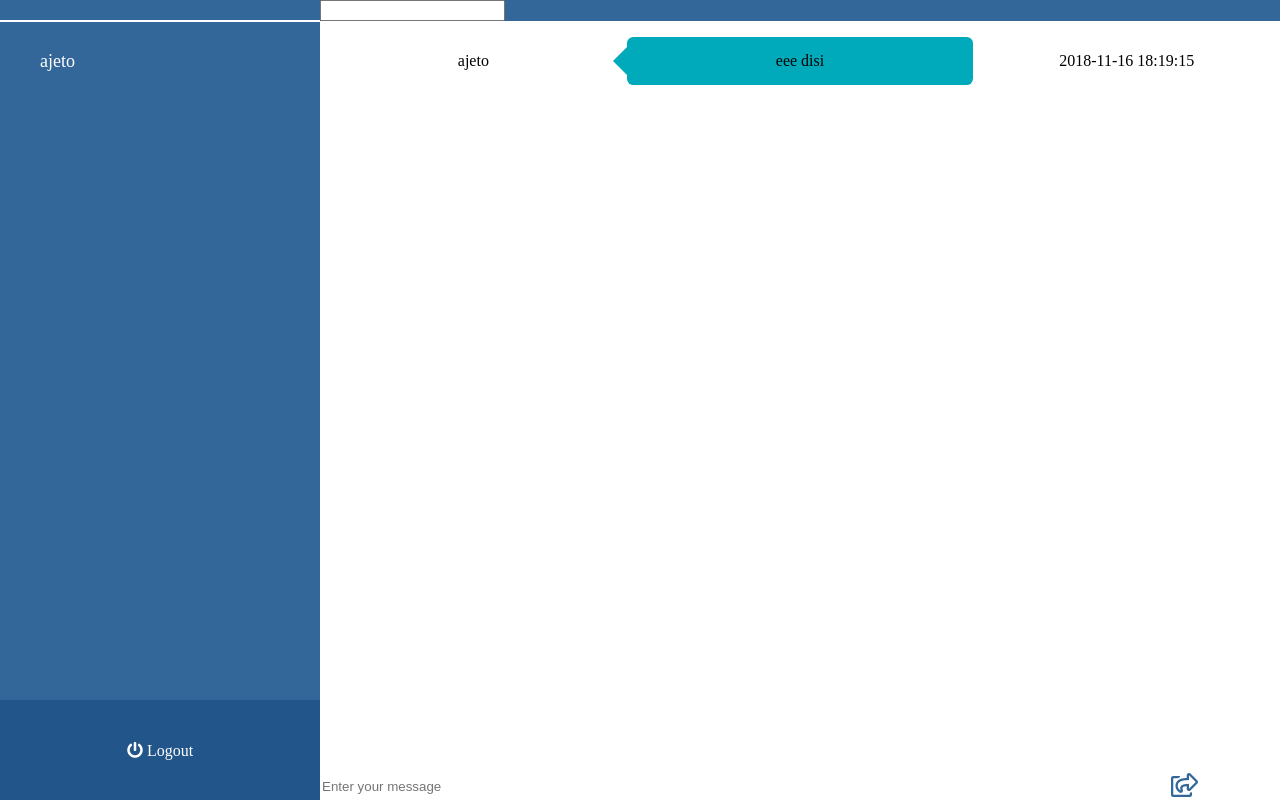
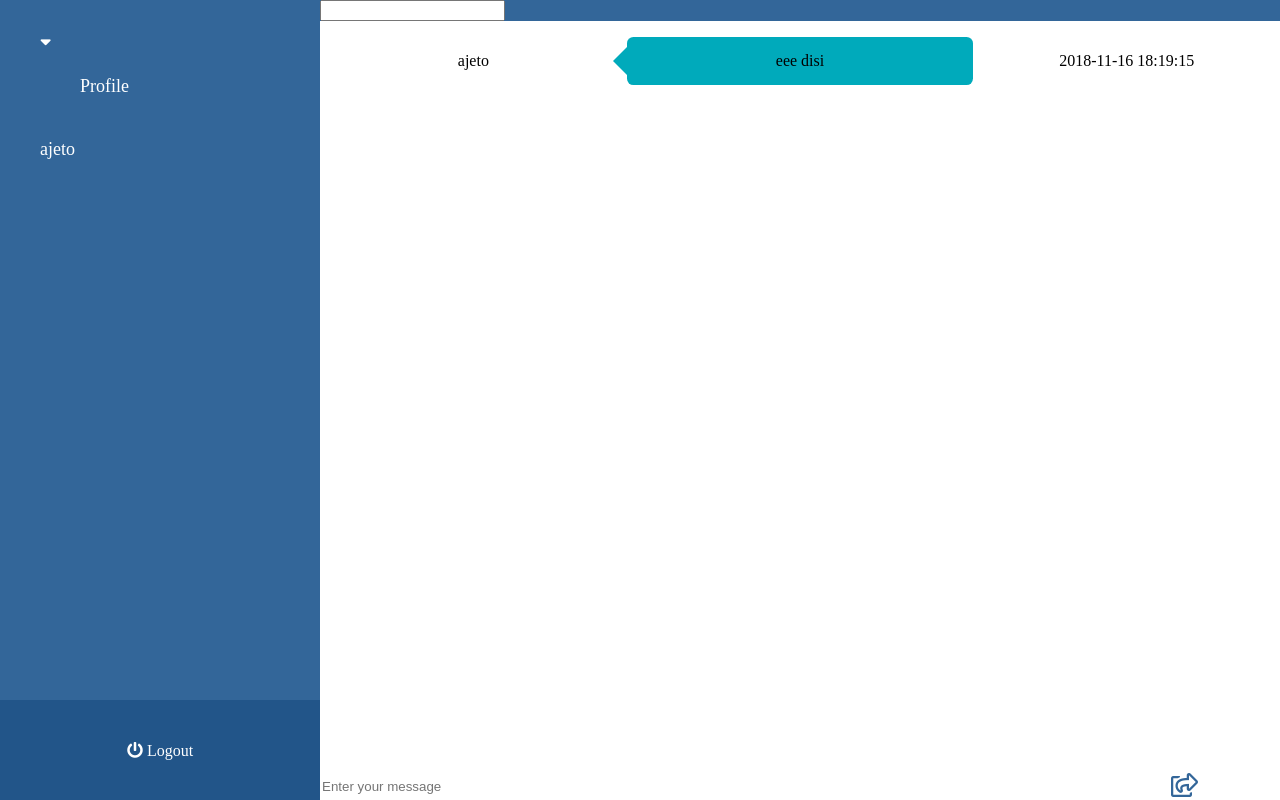
Before and after one commit to danijelsugar/simple-chat-app, a PHP site: page /private/home.php in a window 1280 px wide. Run offline with PHP 8.4, Linux system fonts and the light colour scheme; the visitor is signed in with stand-in values (Sample User, id 1); data comes from the database, SQL or seed files in the repository; some libraries are stand-ins or nearby versions.

Commit message:
Updated sidebar.

```diff
--- a/private/home.php
+++ b/private/home.php
@@ -40,7 +40,17 @@ if(!isset($_SESSION["user"])){
 		<div class="home-chat">
 			<div class="sidebar">
 				<div class="sidebar-top">
-					<p><?php echo $_SESSION["user"]->username; ?></p>
+					<div class="siderbar-top-user-profile">
+						<ul class="user">
+							<li>
+								<a href="#"><?php echo $_SESSION["user"]->username; ?> <i class="fas fa-sort-down"></i></a>
+								<ul>
+									<li><a href="profile/index.php">Profile</a></li>
+								</ul>
+							</li>
+						</ul>
+					</div>
+					<div class="siderbar-top-users">
 						<ul>
 							<?php
 
@@ -48,10 +58,17 @@ if(!isset($_SESSION["user"])){
 								$query->execute();
 								$result = $query->fetchAll(PDO::FETCH_OBJ);
 								foreach($result as $row):
+									if($row->username===$_SESSION["user"]->username){
+										continue;
+									}
 							?>
-						<li><a href="<?php echo $pathAPP; ?>private/privateChat/privateMsgs.php?user=<?php echo $row->username; ?>"><?php echo $row->username; ?></a></li>
+							<li>
+								<a href="<?php echo $pathAPP; ?>private/privateChat/privateMsgs.php?user=<?php echo $row->username; ?>
+								&uid=<?php echo $row->uid; ?>"><?php echo $row->username; ?></a>
+							</li>
 							<?php endforeach; ?>
 						</ul>
+					</div>
 				</div>
 				<div class="sidebar-bottom">
 					<a href="<?php echo $pathAPP; ?>logout.php"><i class="fas fa-power-off"></i> Logout</a>
@@ -105,7 +122,7 @@ if(!isset($_SESSION["user"])){
 		        type: "POST",
 		        url: "allPosts.php",
 		        	success: function(data){
-		        		console.log(data);
+
 		        		if(data != $("#output").text()){
 					        $("#output").append(data);
 					    }
```
Lines whose indentation alone changed are shown as unchanged.
